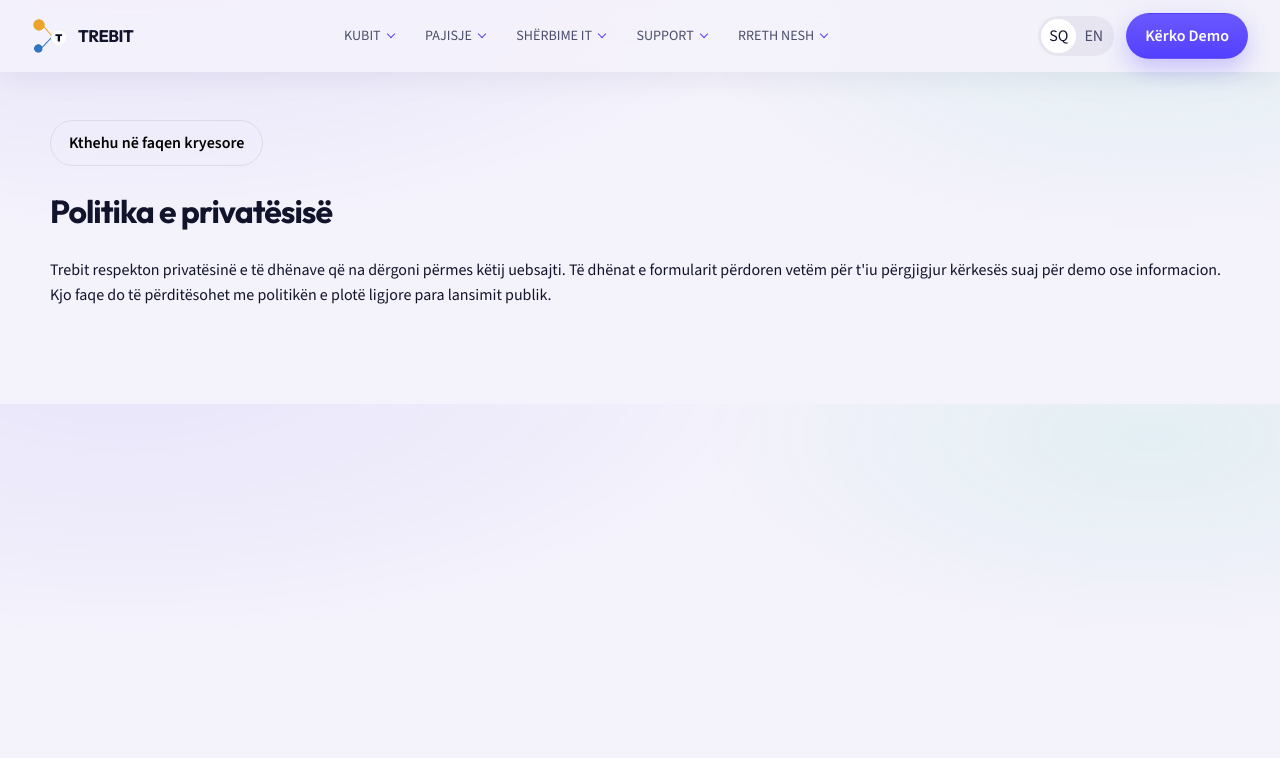
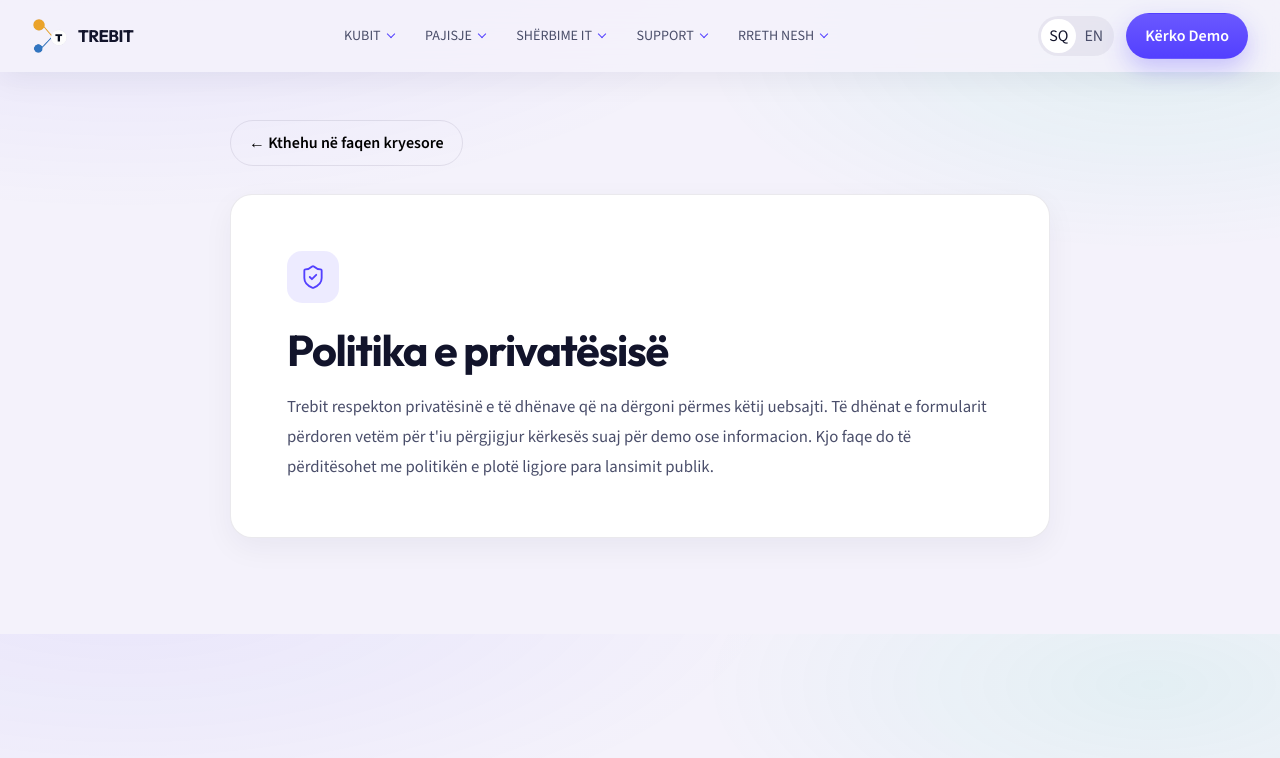
Before and after one commit to olisafetahu/Trebit, a React (Vite) app: page / in a window 1280 px wide. Both pictures are taken after a click on the button "Privatësia". Shown: the top 758 px of the page. Built offline with nearby package versions, Linux system fonts and the light colour scheme.

Commit message:
Restyle legal pages and fix footer legal buttons
Co-Authored-By: Claude Sonnet 5.5 <noreply@anthropic.com>

```diff
--- a/src/components/LegalPage.tsx
+++ b/src/components/LegalPage.tsx
@@ -1,3 +1,4 @@
+import { FileText, ShieldCheck } from "lucide-react"
 import { useI18n } from "../i18n"
 
 type LegalPageProps = {
@@ -12,11 +13,14 @@ export function LegalPage({ kind, onBack }: LegalPageProps) {
 
   return (
     <main className="legal">
-      <button type="button" className="btn btn-outline" onClick={onBack}>
-        {t.legal.back}
+      <button type="button" className="btn btn-outline legal-back" onClick={onBack}>
+        ← {t.legal.back}
       </button>
-      <h1>{title}</h1>
-      <p>{body}</p>
+      <section className="legal-card">
+        <span className="legal-icon">{kind === "privacy" ? <ShieldCheck size={26} strokeWidth={1.7} /> : <FileText size={26} strokeWidth={1.7} />}</span>
+        <h1>{title}</h1>
+        <p>{body}</p>
+      </section>
     </main>
   )
 }
--- a/src/index.css
+++ b/src/index.css
@@ -1581,7 +1581,13 @@ h3,
 }
 
 .footer-legal-links button {
+  padding: 0;
+  border: 0;
+  background: none;
   color: #aaa6cb;
+  font: inherit;
+  font-size: .88rem;
+  cursor: pointer;
 }
 
 .footer-legal-links button:hover,
@@ -1664,7 +1670,43 @@ h3,
 }
 
 .legal {
-  padding: 48px 0 80px;
+  max-width: 820px;
+  padding: 48px 0 96px;
+}
+
+.legal-back {
+  margin-bottom: 28px;
+}
+
+.legal-card {
+  padding: clamp(28px, 5vw, 56px);
+  border: 1px solid var(--line);
+  border-radius: var(--radius);
+  background: var(--white);
+  box-shadow: 0 10px 30px rgba(22, 18, 58, .05);
+}
+
+.legal-icon {
+  display: grid;
+  width: 52px;
+  height: 52px;
+  place-items: center;
+  border-radius: 15px;
+  color: var(--brand);
+  background: rgba(83, 64, 255, .1);
+}
+
+.legal-card h1 {
+  margin: 24px 0 16px;
+  font-size: clamp(1.8rem, 4vw, 2.7rem);
+  line-height: 1.1;
+}
+
+.legal-card p {
+  margin: 0;
+  color: var(--ink-soft);
+  font-size: 1.05rem;
+  line-height: 1.8;
 }
 
 @media (max-width: 1280px) {
```
